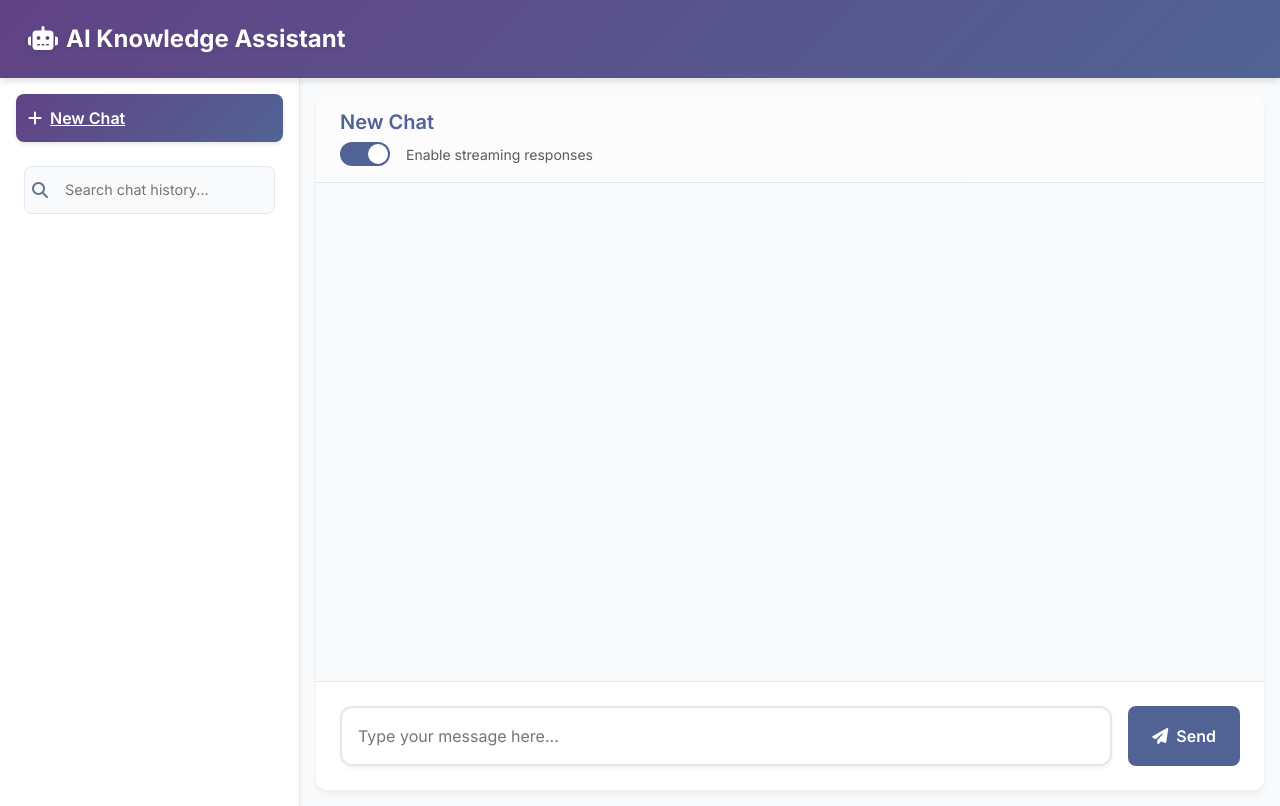
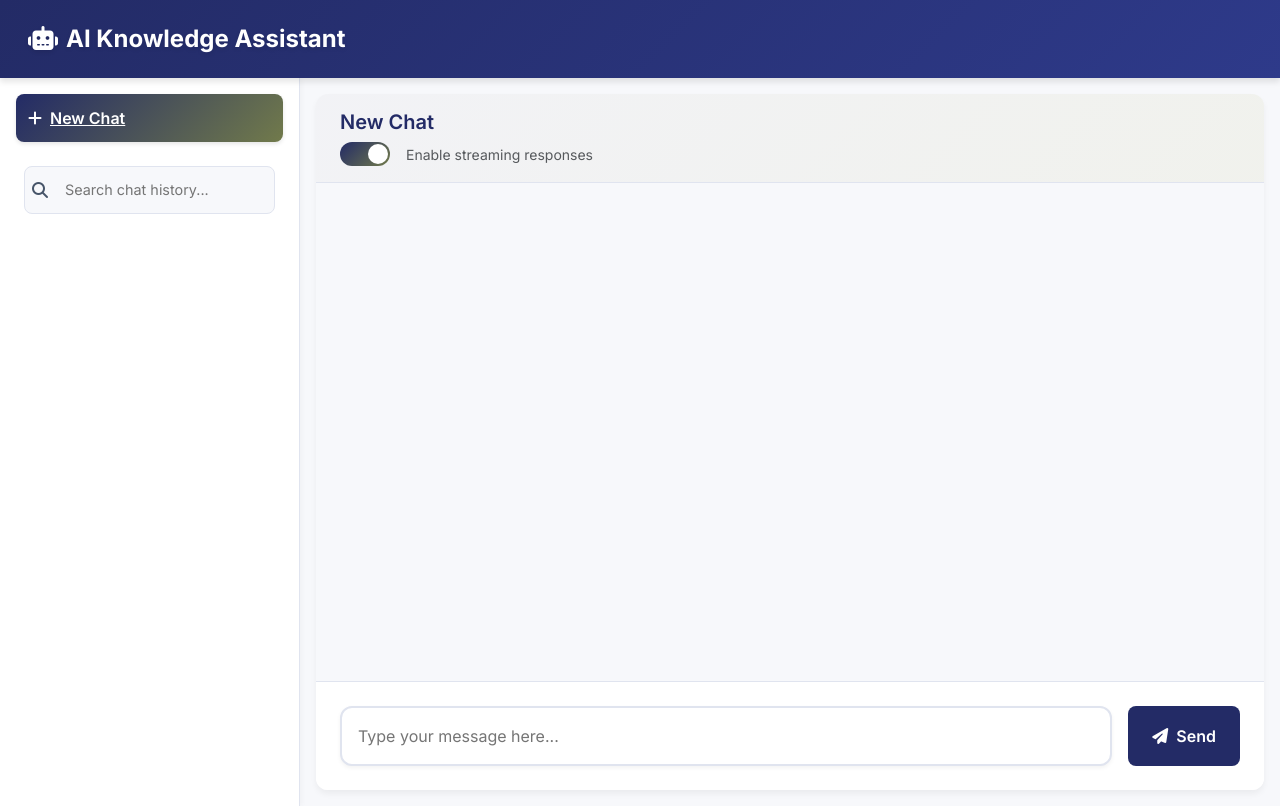
Before and after one commit to oniblackstock/community_engagement_compass, a Django app: template knowledgeassistant/templates/chatbot/chat.html in a window 1280 px wide. Run offline with Django 5.2, Linux system fonts and the light colour scheme; the template is opened without the code that fills it, so the values that code supplies are empty.

Commit message:
design changes

```diff
--- /dev/null
+++ b/knowledgeassistant/static/css/healthjustice.css
@@ -0,0 +1,106 @@
+:root {
+  /* Health Justice theme base colors from screenshot (navy + olive) */
+  --hj-primary: #232b66;           /* deep navy */
+  --hj-primary-light: #2e3a8a;     /* lighter navy for gradient end */
+  --hj-primary-dark: #1b2352;      /* darker navy */
+  --hj-accent: #717a4b;            /* olive banner/accent */
+  --hj-accent-strong: #5f6a3d;     /* darker olive for hovers */
+  --hj-secondary: #475569;         /* slate */
+  --hj-success: #0f766e;
+  --hj-danger: #b91c1c;
+  --hj-bg-light: #f7f8fb;          /* subtle light background */
+  --hj-border: #e0e4ef;
+
+  /* Useful tints of primary */
+  --hj-tint-02: rgba(14, 92, 107, 0.02);
+  --hj-tint-05: rgba(14, 92, 107, 0.05);
+  --hj-tint-10: rgba(14, 92, 107, 0.10);
+}
+
+/* Map project-wide variables to Health Justice palette */
+:root {
+  --primary-gradient-start: var(--hj-primary);
+  --primary-gradient-end: var(--hj-primary-light);
+  --primary-color: var(--hj-primary);
+  --primary-light: var(--hj-primary-light);
+  --primary-dark: var(--hj-primary-dark);
+  --secondary-color: var(--hj-secondary);
+  --success-color: var(--hj-success);
+  --danger-color: var(--hj-danger);
+  --warning-color: var(--hj-accent);
+  --dark-bg: #0f172a;
+  --light-bg: var(--hj-bg-light);
+  --border-color: var(--hj-border);
+  --chat-bubble-user: linear-gradient(135deg, var(--primary-gradient-start), var(--primary-gradient-end));
+  --chat-bubble-assistant: #ffffff;
+  --source-bg: rgba(35, 43, 102, 0.05);
+}
+
+/* Map dashboard variable set */
+:root {
+  --primary: var(--hj-primary);
+  --primary-light: var(--hj-primary-light);
+  --primary-dark: var(--hj-primary-dark);
+  --secondary: var(--hj-secondary);
+  --success: var(--hj-success);
+  --warning: var(--hj-accent);
+  --danger: var(--hj-danger);
+  --bg-light: var(--hj-bg-light);
+  --bg-white: #ffffff;
+  --bg-dark: #0f172a;
+  --border: var(--hj-border);
+  --gradient-primary: linear-gradient(135deg, var(--primary), var(--primary-light));
+}
+
+/* Olive accent utility for elements that should reflect the green banner */
+.hj-olive-bg { background-color: var(--hj-accent) !important; }
+.hj-olive-text { color: var(--hj-accent) !important; }
+.hj-olive-border { border-color: var(--hj-accent) !important; }
+
+/* Chat overrides to blend navy + olive */
+.navbar { background: linear-gradient(135deg, var(--hj-primary), var(--hj-primary-light)) !important; }
+.new-chat-btn { background: linear-gradient(135deg, var(--hj-primary), var(--hj-accent)) !important; }
+.new-chat-btn:hover { background: linear-gradient(135deg, var(--hj-accent-strong), var(--hj-primary)) !important; }
+.chat-header { background: linear-gradient(135deg, rgba(35,43,102,0.06), rgba(113,122,75,0.10)) !important; }
+.chat-history-item:hover { background: rgba(113, 122, 75, 0.10) !important; }
+.chat-history-item.active { background: rgba(35, 43, 102, 0.10) !important; border-left-color: var(--hj-accent) !important; }
+.message-sources { border-left-color: var(--hj-accent) !important; background: rgba(113,122,75,0.08) !important; }
+.source-title { color: var(--hj-primary) !important; }
+.source-similarity { background: rgba(15, 118, 110, 0.10) !important; color: var(--hj-success) !important; }
+.send-button { background: var(--hj-primary) !important; }
+.send-button:hover:not(:disabled) { background: var(--hj-accent-strong) !important; }
+.typing-indicator { border-color: var(--hj-border) !important; }
+.streaming-cursor { background-color: var(--hj-accent) !important; }
+
+/* Dashboard accents */
+.dashboard-nav { background: var(--gradient-primary) !important; }
+.stat-card::before { background: linear-gradient(135deg, var(--hj-primary), var(--hj-accent)) !important; }
+.stat-icon { background: linear-gradient(135deg, var(--hj-primary), var(--hj-accent)) !important; }
+.section-header { background: linear-gradient(135deg, var(--hj-primary), var(--hj-accent)) !important; }
+.upload-btn { background: linear-gradient(135deg, var(--hj-primary), var(--hj-accent)) !important; }
+.action-btn:hover { background: var(--hj-primary) !important; border-color: var(--hj-primary) !important; }
+.action-btn.danger:hover { background: var(--hj-danger) !important; border-color: var(--hj-danger) !important; }
+
+/* Bubbles and avatars use both tones for a cohesive look */
+.avatar { background: linear-gradient(135deg, var(--hj-primary), var(--hj-accent)) !important; }
+.message.assistant .avatar { background: linear-gradient(135deg, var(--hj-accent), var(--hj-primary)) !important; }
+.message.user .message-content { background: linear-gradient(135deg, var(--hj-primary), var(--hj-accent)) !important; color: #ffffff !important; }
+.message.assistant .message-content { border-color: rgba(113,122,75,0.35) !important; }
+
+/* Inputs and focus states fuse navy + olive */
+.search-input:focus { border-color: var(--hj-accent) !important; box-shadow: 0 2px 6px rgba(113,122,75,0.18) !important; }
+.chat-input { border-color: var(--hj-border) !important; }
+.chat-input:focus { border-color: var(--hj-primary) !important; box-shadow: 0 4px 10px rgba(35,43,102,0.12), 0 0 0 3px rgba(113,122,75,0.10) !important; }
+.toggle-slider { background-color: rgba(35,43,102,0.25) !important; }
+input:checked + .toggle-slider { background-image: linear-gradient(135deg, var(--hj-primary), var(--hj-accent)) !important; }
+
+/* Scrollbar uses both tones */
+::-webkit-scrollbar-thumb { background: linear-gradient(135deg, var(--hj-primary), var(--hj-accent)) !important; }
+::-webkit-scrollbar-thumb:hover { background: var(--hj-accent-strong) !important; }
+
+/* Badges in source list and elsewhere */
+.badge.bg-secondary { background-color: var(--hj-accent) !important; color: #fff !important; }
+
+/* Tables and headers lightly tinted */
+.data-table th { background: rgba(35,43,102,0.05) !important; }
+.data-table tr:hover { background: rgba(113,122,75,0.06) !important; }
--- a/knowledgeassistant/templates/chatbot/admin_dashboard.html
+++ b/knowledgeassistant/templates/chatbot/admin_dashboard.html
@@ -3,6 +3,7 @@
 {% block title %}Knowledge Base - Dashboard{% endblock %}
 
 {% block extra_css %}
+{% load static %}
 <style>
     /* CSS Custom Properties */
     :root {
@@ -556,6 +557,7 @@
         background: var(--primary-dark);
     }
 </style>
+<link rel="stylesheet" href="{% static 'css/healthjustice.css' %}">
 {% endblock %}
 
 {% block content %}
--- a/knowledgeassistant/templates/chatbot/chat.html
+++ b/knowledgeassistant/templates/chatbot/chat.html
@@ -4,6 +4,7 @@
     <meta charset="UTF-8">
     <meta name="viewport" content="width=device-width, initial-scale=1.0">
     <title>{% block title %}AI Knowledge Assistant{% endblock %}</title>
+    {% load static %}
 
     <!-- Bootstrap CSS -->
     <link href="https://cdn.jsdelivr.net/npm/bootstrap@5.3.0/dist/css/bootstrap.min.css" rel="stylesheet">
@@ -554,6 +555,7 @@
             font-size: 0.9em;
         }
     </style>
+    <link rel="stylesheet" href="{% static 'css/healthjustice.css' %}">
 </head>
 <body>
     <nav class="navbar">
```
